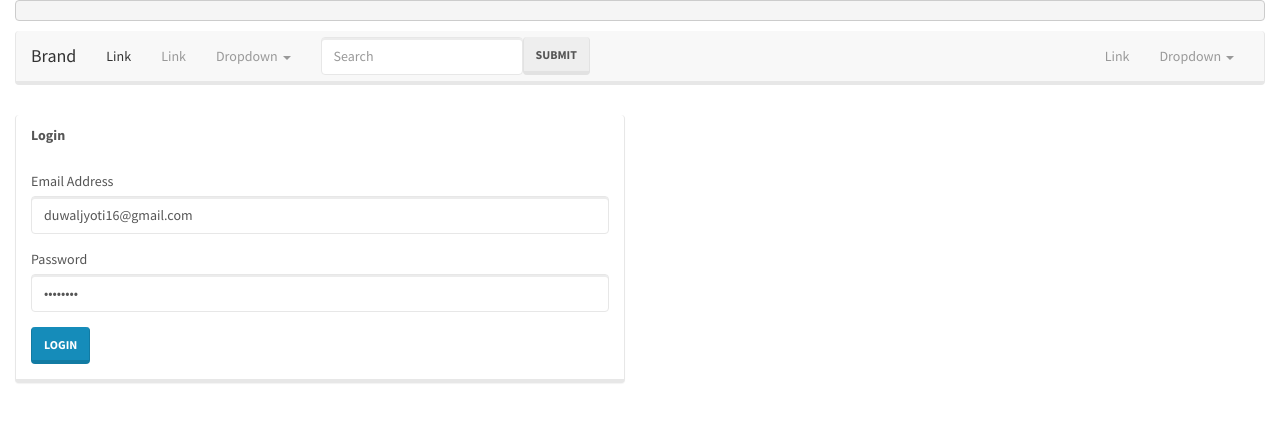
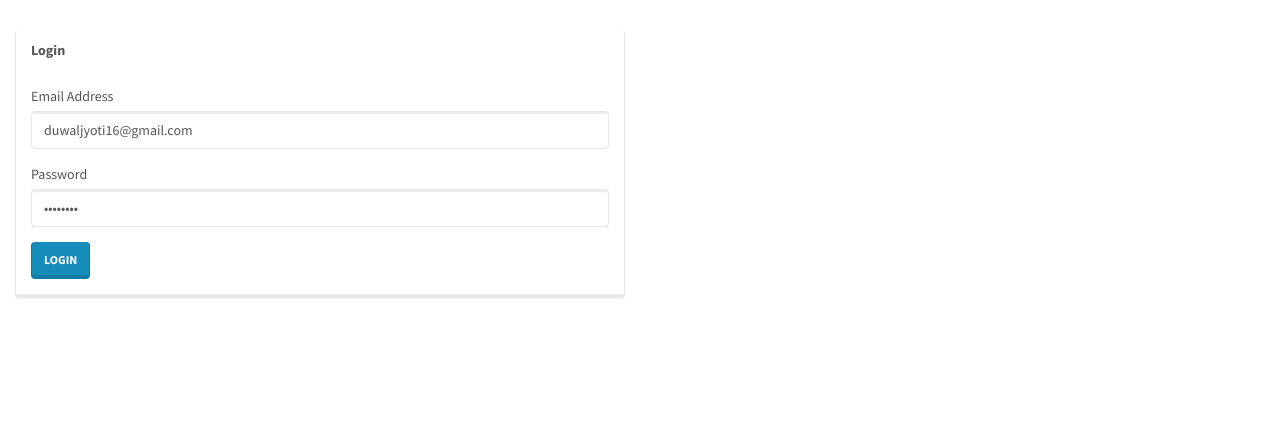
Before and after one commit to duwaljyoti/CorsLab, a Vue app in the folder client_labs/: page / in a window 1280 px wide. Shown: the top 422 px of the page. Built offline with nearby package versions, Linux system fonts and the light colour scheme; what vue-resource would draw is missing.

Commit message:
#7 Handling the menu visibility with Vuex store in Vue.js - part 2

```diff
--- a/client_labs/index.html
+++ b/client_labs/index.html
@@ -6,6 +6,7 @@
   </head>
   <body>
     <div id="app" class = 'container-fluid'>
+      <!-- index.html  will get hitted the first time and then the routes are followed -->
     	<app></app>
     </div>
     <!-- built files will be auto injected -->
--- a/client_labs/src/App.vue
+++ b/client_labs/src/App.vue
@@ -5,25 +5,25 @@
     components: {
       TopMenu
     },
-    computed: {
+    computed: { // in vue 2 every vuex component is a computed property
       ...mapState({
         userStore: state => state.userStore
       })
     },
     created () {
       // const userObect = window.storage(JSON.parse())
-      console.log('test')
+      const userObj = JSON.parse(window.localStorage.getItem('authUser'))
+      // console.log(userObj)
+      this.$store.dispatch('setUserObject', userObj)
     }
   }
 </script>
 
 <template>
-<div>
-  <pre>{{ userStore }}</pre>
-  <top-menu></top-menu>
-  <router-view></router-view>
-</div>
-
+  <div>
+    <top-menu></top-menu>
+    <router-view></router-view>
+  </div>
 </template>
 
 <style lang = 'sass'>
--- a/client_labs/src/components/TopMenu.vue
+++ b/client_labs/src/components/TopMenu.vue
@@ -1,10 +1,16 @@
 <script>
+  import {mapState} from 'vuex'
   export default {
+    computed: {
+      ...mapState({
+        userStore: state => state.userStore
+      })
+    }
   }
 </script>
 
 <template>
-  <nav class="navbar navbar-default">
+  <nav class="navbar navbar-default" v-if ='userStore.authUser != null && userStore.authUser.access_token'>
   <div class="container-fluid">
     <!-- Brand and toggle get grouped for better mobile display -->
     <div class="navbar-header">
--- a/client_labs/src/main.js
+++ b/client_labs/src/main.js
@@ -34,7 +34,7 @@ const routes = [
 ]
 
 const router = new VueRouter({
-  mode: 'history',
+  mode: 'history', // vital so as to have cleaner urls
   routes
 })
 
--- a/client_labs/src/pages/LoginPage.vue
+++ b/client_labs/src/pages/LoginPage.vue
@@ -1,7 +1,13 @@
 <script>
   import {loginUrl, getHeader, userUrl} from './../config'
   import {clientId, clientSecret} from './../.env'
+  import {mapState} from 'vuex'
   export default {
+    computed: {
+      ...mapState({
+        authUser: state => state.authUser
+      })
+    },
     data () {
       return {
         login: {
@@ -25,6 +31,7 @@
           .then(response => {
             // console.log(response)
             if (response.status === 200) {
+              console.log('first response' + response)
               authUser.access_token = response.data.access_token
               authUser.refresh_token = response.data.refresh_token
               window.localStorage.setItem('authUser', JSON.stringify(authUser))
@@ -33,6 +40,8 @@
                 .then(response => {
                   authUser.email = response.body.email
                   authUser.name = response.body.name
+                  window.localStorage.setItem('authUser', JSON.stringify(authUser))
+                  this.$store.dispatch('setUserObject', authUser)
                   this.$router.push({name: 'dashboard'})
                   console.log(authUser)
                 })
--- a/client_labs/src/store.js
+++ b/client_labs/src/store.js
@@ -1,13 +1,13 @@
 import Vue from 'vue'
 import Vuex from 'vuex'
-import UserStore from './components/user/userStore'
+import userStore from './components/user/userStore'
 
 Vue.use(Vuex)
 const debug = process.env.NODE_ENV !== 'production'
 
 export default new Vuex.Store({
   modules: {
-    UserStore
+    userStore
   },
   strict: debug
 })
```
